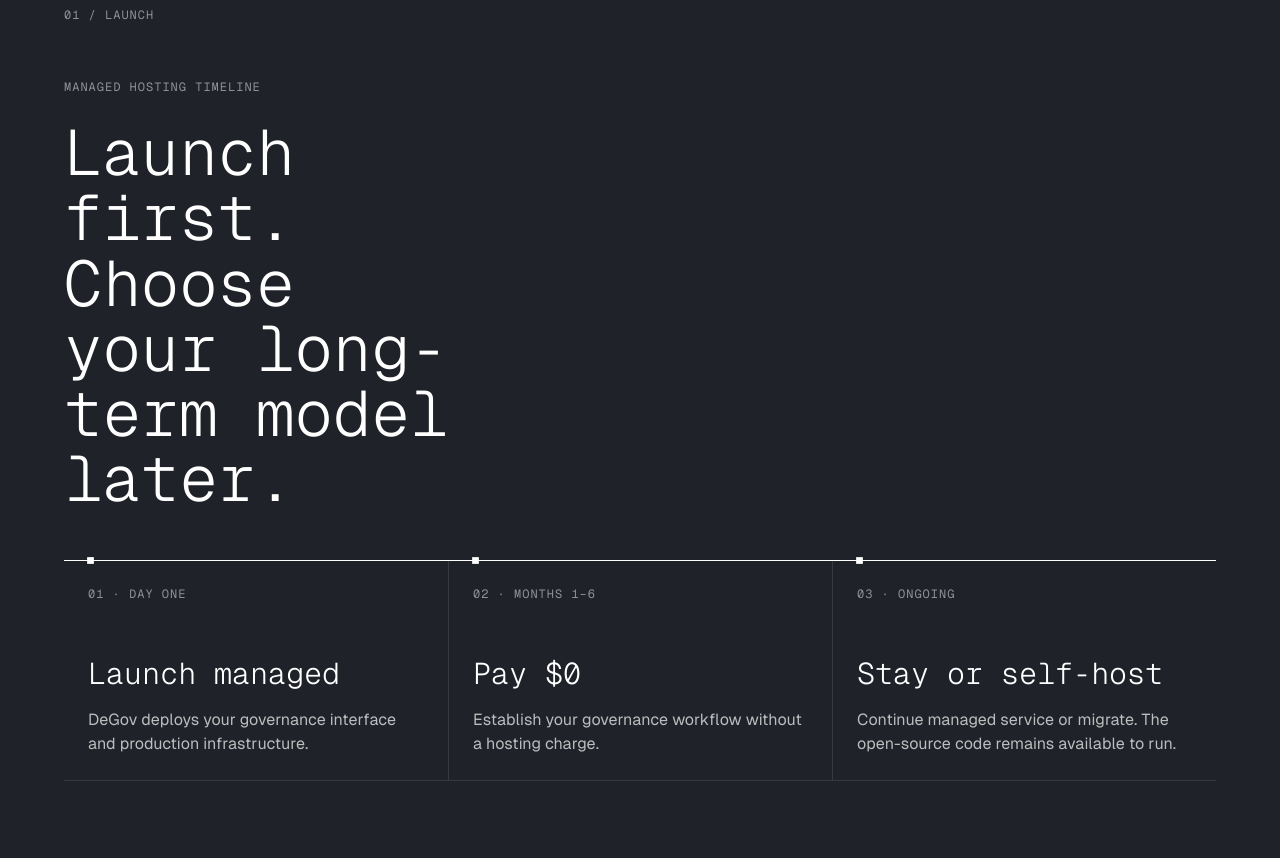
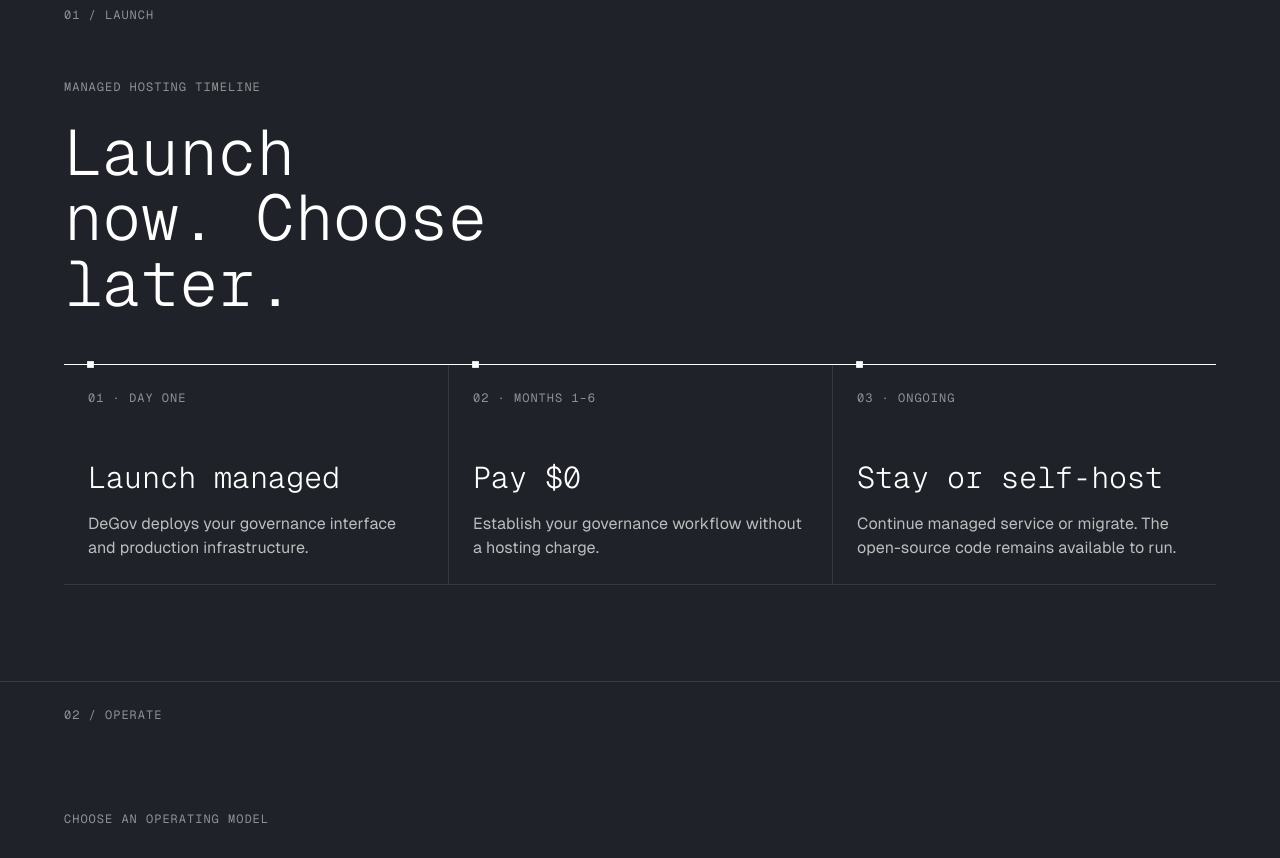
Before and after one commit to ringecosystem/degov-home, a Next.js app: page /pricing in a window 1280 px wide. Shown: the part 820-1678 px from the top of the page. Built offline with nearby package versions, Linux system fonts and the light colour scheme.

Commit message:
fix: sync pricing timeline copy

```diff
--- a/scripts/verify-design-contract.mjs
+++ b/scripts/verify-design-contract.mjs
@@ -57,6 +57,12 @@
 requireIncludes('src/app/pricing/page.tsx', '<PricingClient />', 'pricing client mount');
 requireIncludes(pricing, 'Start managed. Stay in control.', 'pricing hero');
 requireIncludes(pricing, 'data-od-id="pricing-timeline"', 'managed-hosting timeline');
+requireIncludes(pricing, 'Launch now. Choose later.', 'current managed-hosting timeline heading');
+forbidIncludes(
+  pricing,
+  'Launch first. Choose your long-term model later.',
+  'retired managed-hosting timeline heading'
+);
 requireIncludes(pricing, 'Yearly · save $400', 'annual billing control');
 requireIncludes(
   pricing,
--- a/src/app/pricing/pricing-client.tsx
+++ b/src/app/pricing/pricing-client.tsx
@@ -168,7 +168,7 @@
           <div className="container">
             <div className="section-heading">
               <p className="eyebrow">Managed hosting timeline</p>
-              <h2 className="h2">Launch first. Choose your long-term model later.</h2>
+              <h2 className="h2">Launch now. Choose later.</h2>
             </div>
             <div className="timeline">
               <article className="time" data-od-id="timeline-day-one">
```
